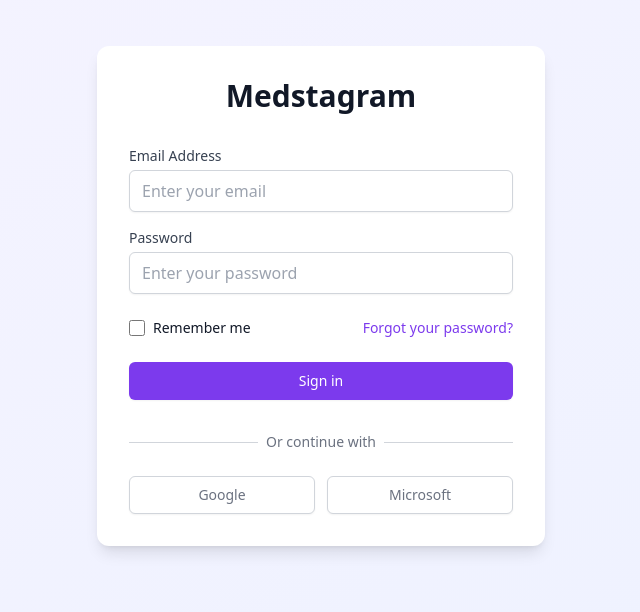
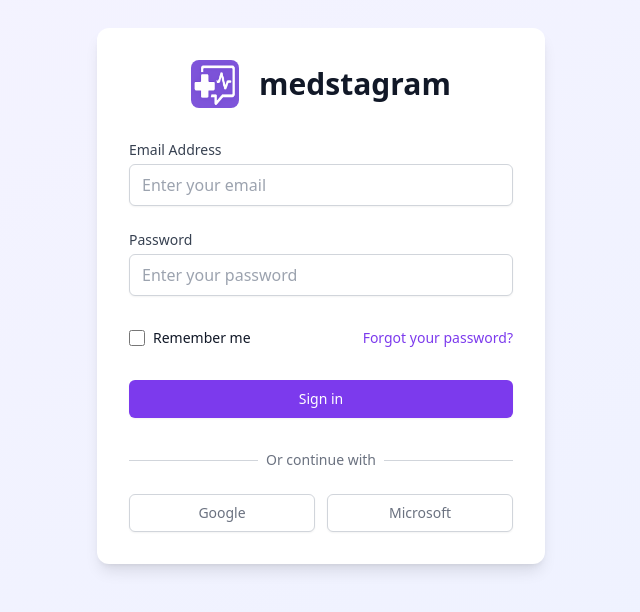
Before and after one commit to mfranco1/medstagram, a React (Vite) app in the folder frontend/: page / in a window 1280 px wide. Shown: the part 104-716 px from the top of the page, without its empty margins (319-959 px from the left). Built offline with nearby package versions, Linux system fonts and the light colour scheme.

Commit message:
feat: add medstagram logo

```diff
--- a/frontend/src/pages/LoginPage.tsx
+++ b/frontend/src/pages/LoginPage.tsx
@@ -32,11 +32,18 @@ export default function LoginPage() {
     <div className="min-h-screen bg-gradient-to-br from-violet-50 to-indigo-50 flex items-center justify-center p-4">
       <div className="max-w-md w-full space-y-8 bg-white p-8 rounded-xl shadow-lg">
         <div className="text-center">
-          <h1 className="text-3xl font-bold text-gray-900">Medstagram</h1>
+          <div className="flex items-center justify-center space-x-5">
+            <img
+              src="/medstagram_small.png"
+              alt="Medstagram Logo"
+              className="h-12 w-12 rounded-lg"
+            />
+            <h1 className="text-3xl font-bold text-gray-900">medstagram</h1>
+          </div>
         </div>
 
-        <form className="mt-8 space-y-6" onSubmit={handleSubmit(onSubmit)}>
-          <div className="space-y-4">
+        <form className="mt-8 space-y-8" onSubmit={handleSubmit(onSubmit)}>
+          <div className="space-y-6">
             <div>
               <label htmlFor="email" className="block text-sm font-medium text-gray-700">
                 Email Address
```
